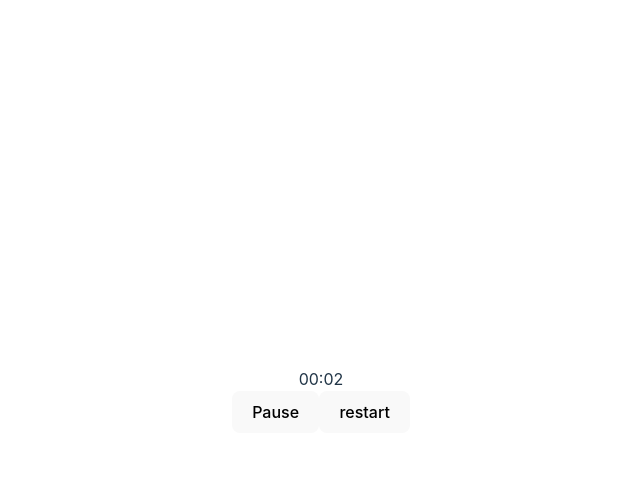
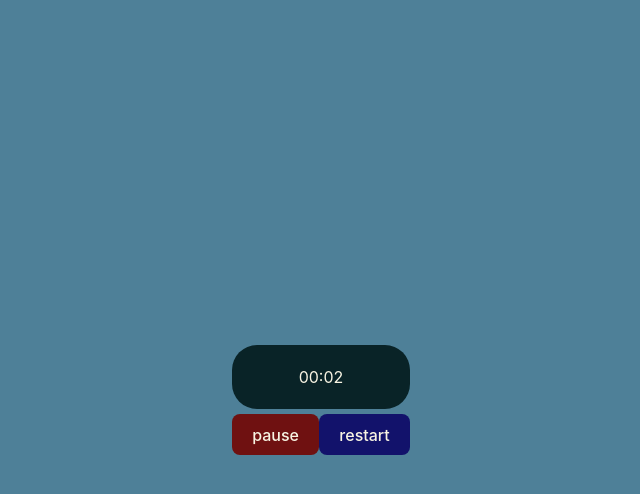
Before and after one commit to AveryNewhart/my-stopwatch, a Vue app: page / in a window 1280 px wide. Both pictures are taken after a click on the button "start". Shown: the top 494 px of the page, without its empty margins (319-959 px from the left). Built offline with nearby package versions, Linux system fonts and the light colour scheme.

Commit message:
updated css

```diff
--- a/src/App.vue
+++ b/src/App.vue
@@ -41,13 +41,36 @@ function formatTime(elaspedTime: number) {
 
 <template>
   <div>
-    <div>{{ formatTime(timeElapsed) }}</div>
-    <button v-if="state === 'stopped'" @click="start">start</button>
-    <button v-if="state === 'running'" @click="pause">Pause</button>
-    <button v-if="state === 'paused'" @click="start">resume</button>
-    <button v-if="state === 'running' || state === 'paused'" @click="restart">restart</button>
+    <div class="timeSlot">{{ formatTime(timeElapsed) }}</div>
+    <button class="proCol" v-if="state === 'stopped'" @click="start">start</button>
+    <button class="stopCol" v-if="state === 'running'" @click="pause">pause</button>
+    <button class="proCol" v-if="state === 'paused'" @click="start">resume</button>
+    <button class="resCol" v-if="state === 'running' || state === 'paused'" @click="restart">restart</button>
   </div>
 </template>
 
 <style scoped>
+
+.timeSlot {
+  background: #092327;
+  padding: 20px;
+  border-radius: 25px;
+  margin-bottom: 5px;
+}
+
+.proCol {
+  background-color: rgb(13, 75, 13);
+  color: #F8F4E3;
+}
+
+.stopCol {
+  background-color: rgb(111, 17, 17);
+  color: #F8F4E3;
+}
+
+.resCol {
+  background-color: rgb(18, 18, 107);
+  color: #F8F4E3;
+}
+
 </style>
--- a/src/style.css
+++ b/src/style.css
@@ -3,9 +3,9 @@
   line-height: 1.5;
   font-weight: 400;
 
-  color-scheme: light dark;
-  color: rgba(255, 255, 255, 0.87);
-  background-color: #242424;
+  background: #4E8098;
+
+  color: #F8F4E3;
 
   font-synthesis: none;
   text-rendering: optimizeLegibility;
@@ -67,10 +67,10 @@ button:focus-visible {
 }
 
 @media (prefers-color-scheme: light) {
-  :root {
+  /* :root {
     color: #213547;
     background-color: #ffffff;
-  }
+  } */
   a:hover {
     color: #747bff;
   }
--- a/tsconfig.json
+++ b/tsconfig.json
@@ -7,8 +7,8 @@
     "skipLibCheck": true,
 
     /* Bundler mode */
-    "moduleResolution": "bundler",
-    "allowImportingTsExtensions": true,
+    "moduleResolution": "node",
+    // "allowImportingTsExtensions": true,
     "resolveJsonModule": true,
     "isolatedModules": true,
     "noEmit": true,
--- a/tsconfig.node.json
+++ b/tsconfig.node.json
@@ -3,7 +3,7 @@
     "composite": true,
     "skipLibCheck": true,
     "module": "ESNext",
-    "moduleResolution": "bundler",
+    "moduleResolution": "node",
     "allowSyntheticDefaultImports": true
   },
   "include": ["vite.config.ts"]
```
